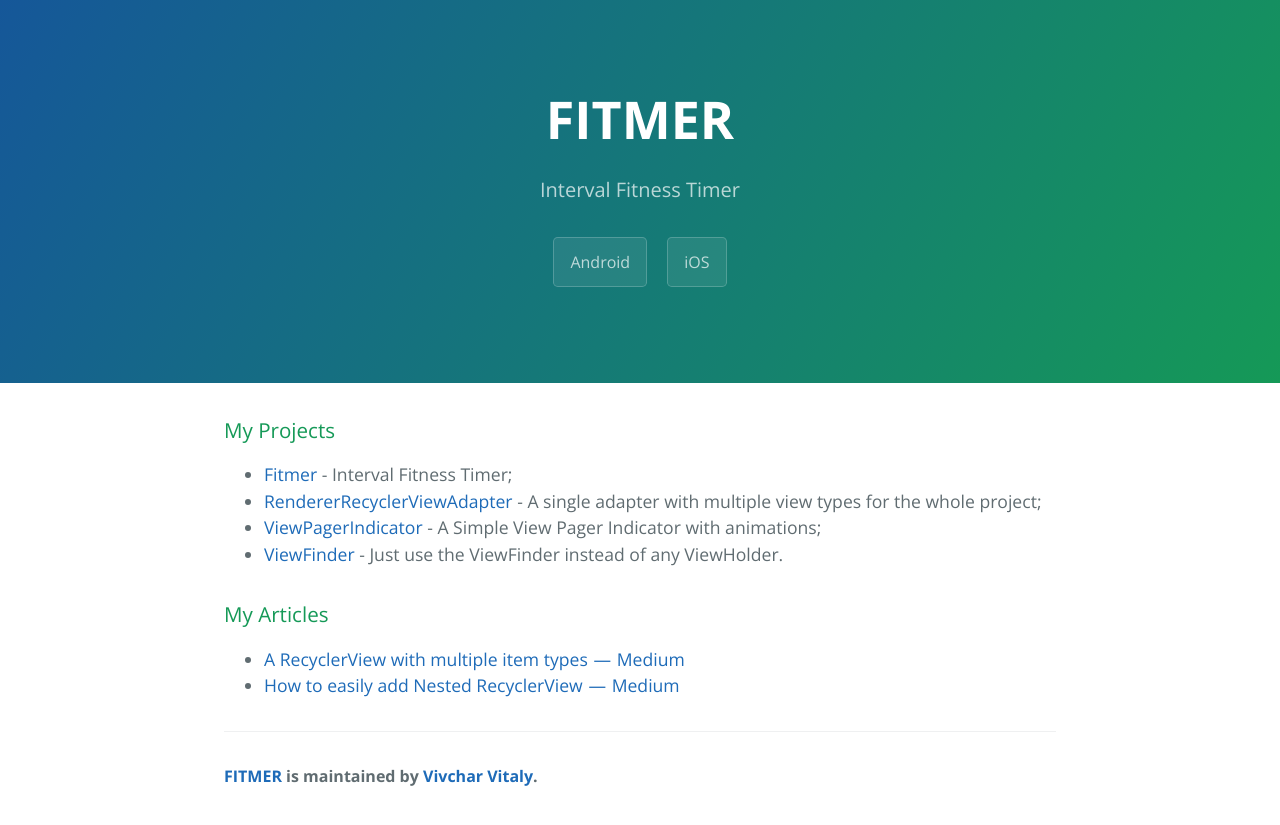
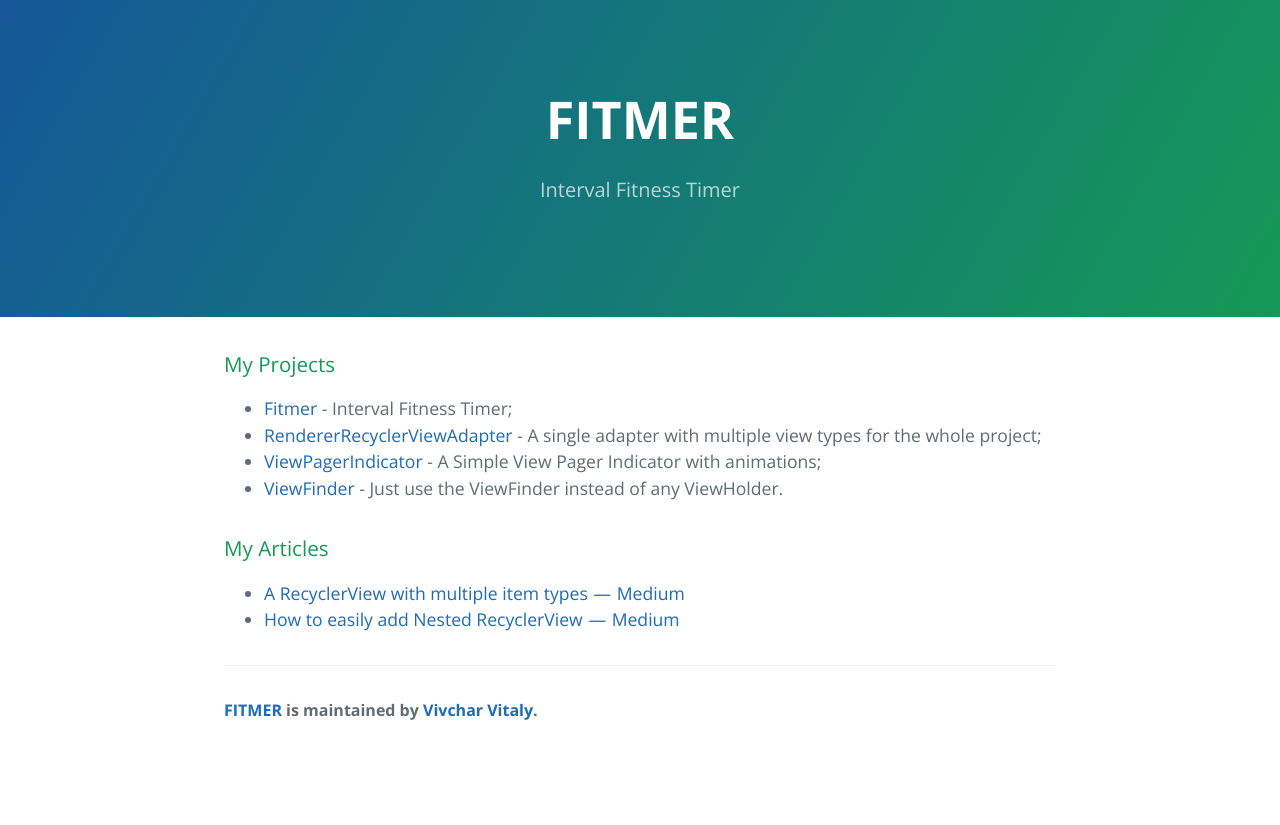
Before and after one commit to vivchar/vivchar.github.io, a Jekyll site: the page built from index.md, in a window 1280 px wide. Shown: the top 825 px of the page. Built offline with Jekyll 4.4.1, drawn with Linux system fonts in a browser that asks for light colours.

Commit message:
Update page-header.html

```diff
--- a/_includes/page-header.html
+++ b/_includes/page-header.html
@@ -1,6 +1,6 @@
 <section class="page-header">
   <h1 class="project-name">{{ site.title }}</h1>
   <h2 class="project-tagline">{{ site.tagline }}</h2>
-  <a href="https://play.google.com/store/apps/details?id=com.github.vivchar.fitmer" class="btn">Android</a>
-  <a href="https://testflight.apple.com/join/QCmVcd0u" class="btn">iOS</a>
+<!--   <a href="https://play.google.com/store/apps/details?id=com.github.vivchar.fitmer" class="btn">Android</a>
+  <a href="https://testflight.apple.com/join/QCmVcd0u" class="btn">iOS</a> -->
 </section>
```
